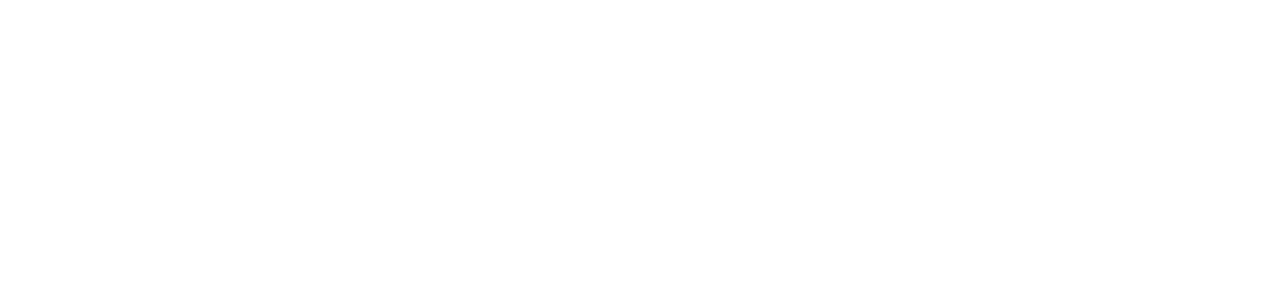
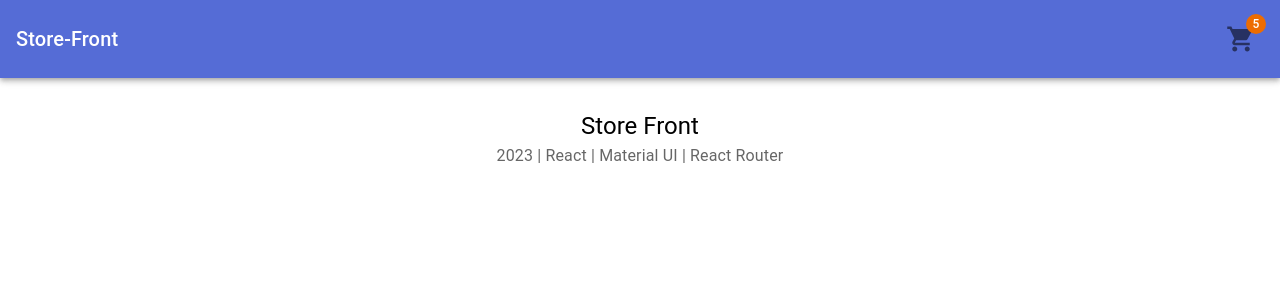
Before and after one commit to ApolloCrysis/react-store-front, a React app: page /product/1 in a window 1280 px wide. Before the commit this address had no page. Shown: the top 300 px of the page. Built offline with nearby package versions, Linux system fonts and the light colour scheme.

Commit message:
Products page work
* added products page
* added products page jsx
* added products page route
* added layout, footer, navbar
* added reset styles

```diff
--- a/src/App.tsx
+++ b/src/App.tsx
@@ -1,13 +1,21 @@
-import { lazy } from "react";
 import { Route, Routes } from "react-router-dom";
+import { Products } from "./pages/Products";
+import { Home } from "./pages/Home";
+import { Layout } from "./components/Layout";
+import "./styles.css";
 
-//Lazy load pages
-const HomeComponent = lazy(() => import("./pages/Home"));
+/*
+  Lazy loading harder than I thought:
+  https://stackoverflow.com/questions/27928372/react-router-urls-dont-work-when-refreshing-or-writing-manually
+*/
 
 export default function App() {
   return (
-    <Routes>
-      <Route path="/" element={<HomeComponent />} />
-    </Routes>
+    <Layout>
+      <Routes>
+        <Route index path="/" element={<Home />} />
+        <Route path="/products" element={<Products />} />
+      </Routes>
+    </Layout>
   );
 }
--- /dev/null
+++ b/src/components/Layout/Footer.tsx
@@ -0,0 +1,31 @@
+import { Box, Grid, Typography } from "@mui/material";
+import { Container } from "@mui/system";
+
+export const Footer = () => {
+  return (
+    <Box
+      sx={{
+        width: "100%",
+        height: "auto",
+
+        paddingTop: "1rem",
+        paddingBottom: "1rem",
+      }}
+    >
+      <Container maxWidth="lg">
+        <Grid container direction="column" alignItems="center">
+          <Grid item xs={12}>
+            <Typography color="black" variant="h5">
+              Store Front
+            </Typography>
+          </Grid>
+          <Grid item xs={12}>
+            <Typography color="textSecondary" variant="subtitle1">
+              {`${new Date().getFullYear()} | React | Material UI | React Router`}
+            </Typography>
+          </Grid>
+        </Grid>
+      </Container>
+    </Box>
+  );
+};
--- /dev/null
+++ b/src/components/Layout/Navbar.tsx
@@ -0,0 +1,37 @@
+import { AppBar, Typography, Box, useTheme } from "@mui/material";
+import ShoppingCartIcon from "@mui/icons-material/ShoppingCart";
+import { Link } from "react-router-dom";
+import { Badge, IconButton } from "@mui/material";
+
+export const Navbar = () => {
+  const theme = useTheme();
+  return (
+    <AppBar position="sticky" sx={{ marginBottom: "1rem" }}>
+      <Box
+        display="flex"
+        justifyContent="space-between"
+        alignItems="center"
+        padding={theme.spacing(2)}
+      >
+        <Link
+          to="/"
+          style={{
+            color: "#FFFFFF",
+            textDecoration: "none",
+          }}
+        >
+          <Typography variant="h6" component="div" sx={{ flexGrow: 1 }}>
+            Store-Front
+          </Typography>
+        </Link>
+        <Link to="/cart">
+          <IconButton>
+            <Badge badgeContent={5} color="warning">
+              <ShoppingCartIcon color={"action"} sx={{ fontSize: "30px" }} />
+            </Badge>
+          </IconButton>
+        </Link>
+      </Box>
+    </AppBar>
+  );
+};
--- /dev/null
+++ b/src/components/Layout/index.tsx
@@ -0,0 +1,14 @@
+import React from "react";
+import { Container, Box } from "@mui/material";
+import { Footer } from "./Footer";
+import { Navbar } from "./Navbar";
+
+export const Layout = ({ children }: React.PropsWithChildren) => {
+  return (
+    <Box>
+      <Navbar />
+      <Container maxWidth={false}>{children}</Container>
+      <Footer />
+    </Box>
+  );
+};
--- a/src/pages/Home.tsx
+++ b/src/pages/Home.tsx
@@ -6,7 +6,7 @@ import { type Product } from "../types/product";
 import { useEffect, useState } from "react";
 import AddShoppingCartIcon from "@mui/icons-material/AddShoppingCart";
 
-const Home = () => {
+export const Home = () => {
   const [products, setProducts] = useState<Product[]>([]);
   const [isLoading, setIsLoading] = useState(false);
 
@@ -33,10 +33,9 @@ const Home = () => {
   }
 
   return (
-    <Box mt={10}>
+    <Box>
       <Link
-        // to={"/products"}
-        to={"/"}
+        to={"/products"}
         style={{
           textDecoration: "none",
         }}
@@ -60,5 +59,3 @@ const Home = () => {
     </Box>
   );
 };
-
-export default Home;
--- /dev/null
+++ b/src/pages/Products.tsx
@@ -0,0 +1,117 @@
+import {
+  Button,
+  Card,
+  CardActions,
+  CardContent,
+  CardMedia,
+  Grid,
+  Typography,
+} from "@mui/material";
+import { API_URL } from "../constants";
+import { Link } from "react-router-dom";
+import { LoadingIndicator } from "../components/LoadingIndicator";
+import { Product } from "../types/product";
+import { useEffect, useState } from "react";
+import AddIcon from "@mui/icons-material/Add";
+
+export const Products = () => {
+  const [products, setProducts] = useState<Product[]>([]);
+  const [isLoading, setIsLoading] = useState(false);
+
+  useEffect(() => {
+    const getData = async () => {
+      setIsLoading(true);
+
+      try {
+        const response = await fetch(`${API_URL}/products`);
+        const data = await response.json();
+        setProducts(data);
+      } catch (error: any) {
+        console.error(error.message);
+      } finally {
+        setIsLoading(false);
+      }
+    };
+
+    getData();
+  }, []);
+
+  if (isLoading) {
+    return <LoadingIndicator />;
+  }
+
+  return (
+    <>
+      <Typography variant="h4">Products</Typography>
+      <Grid
+        container
+        spacing={{ xs: 2, md: 3 }}
+        columns={{ xs: 4, sm: 8, md: 12 }}
+      >
+        {products.map((productData) => {
+          return (
+            <Grid item xs={2} sm={4} md={4} key={productData.id}>
+              <Card
+                sx={{
+                  transition: "all 0.3s",
+                  "&:hover": {
+                    transition: " all 0.3s",
+                    boxShadow:
+                      "rgba(0, 0, 0, 0.09) 0px 2px 1px, rgba(0, 0, 0, 0.09) 0px 4px 2px, rgba(0, 0, 0, 0.09) 0px 8px 4px, rgba(0, 0, 0, 0.09) 0px 16px 8px, rgba(0, 0, 0, 0.09) 0px 32px 16px",
+                  },
+                }}
+              >
+                <Link
+                  style={{ textDecoration: "none" }}
+                  to={`/product/${productData.id}`}
+                >
+                  <CardMedia component="div">
+                    <img
+                      src={productData.image}
+                      alt={productData.title}
+                      loading="lazy"
+                      style={{
+                        width: "200px",
+                        height: "200px",
+                        display: "flex",
+                        margin: "0 auto",
+                        padding: "8px",
+                      }}
+                    />
+                  </CardMedia>
+                  <CardContent>
+                    <Typography
+                      gutterBottom
+                      component="h3"
+                      color="text.secondary"
+                      sx={{ padding: "10px" }}
+                    >
+                      {productData.title}
+                    </Typography>
+                    <Typography
+                      variant="body2"
+                      color="text.secondary"
+                      component="p"
+                      className="price"
+                    >
+                      ${productData.price}
+                    </Typography>
+                  </CardContent>
+                </Link>
+                <CardActions>
+                  <Button
+                    onClick={() => alert("add to cart")}
+                    variant="contained"
+                    endIcon={<AddIcon />}
+                  >
+                    Add to cart
+                  </Button>
+                </CardActions>
+              </Card>
+            </Grid>
+          );
+        })}
+      </Grid>
+    </>
+  );
+};
--- /dev/null
+++ b/src/styles.css
@@ -0,0 +1,10 @@
+/* Sensible Resets: https://css-tricks.com/box-sizing/ */
+html {
+  box-sizing: border-box;
+}
+
+*,
+*:before,
+*:after {
+  box-sizing: inherit;
+}
--- a/webpack.config.js
+++ b/webpack.config.js
@@ -4,6 +4,9 @@ const path = require("path");
 module.exports = {
   entry: "./src/index.tsx",
   mode: "development",
+  devServer: {
+    historyApiFallback: true,
+  },
   output: {
     filename: "bundle.[fullhash].js",
     path: path.resolve(__dirname, "dist"),
```
